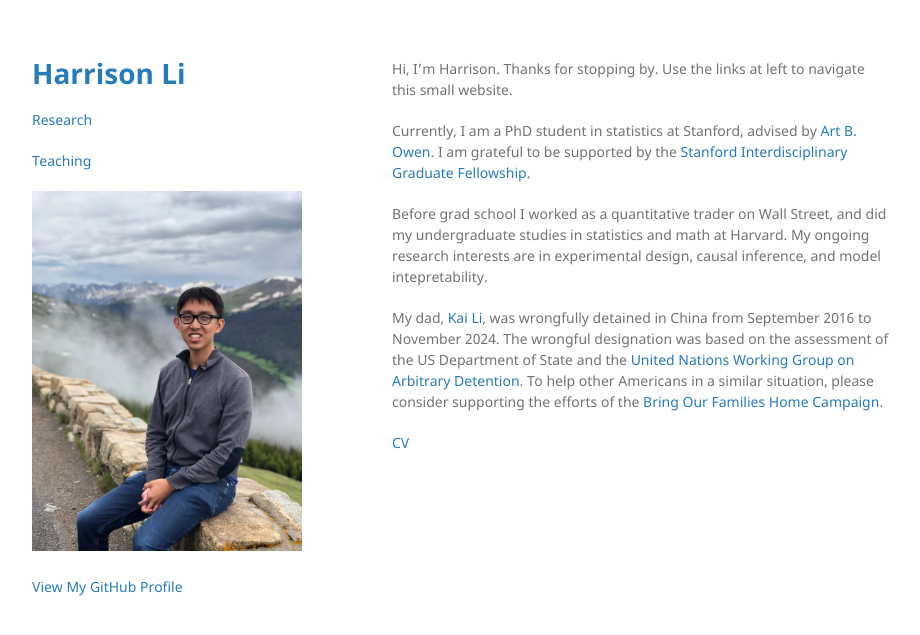
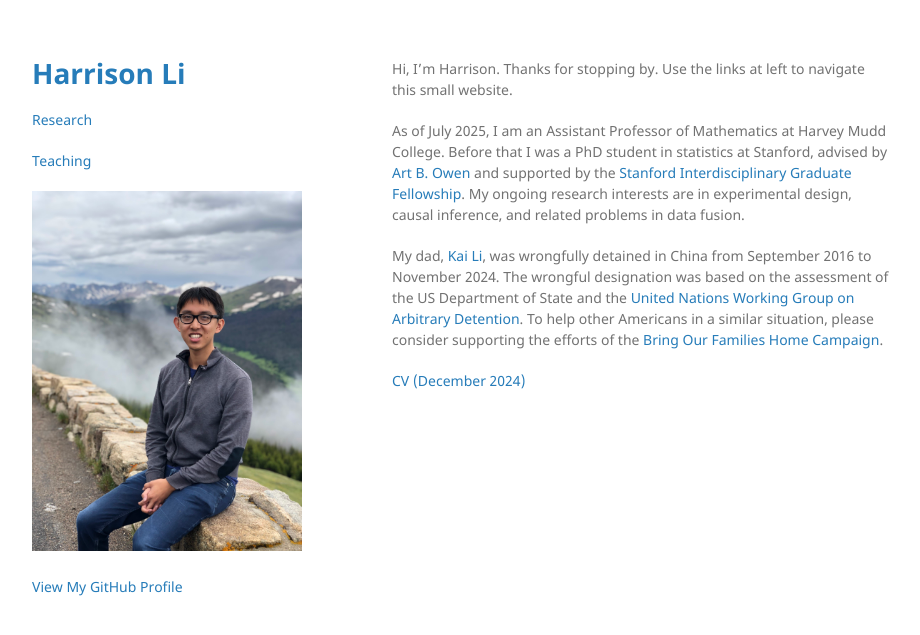
Before and after one commit to hli90722/hli90722.github.io, a Jekyll site: the page built from index.md, in a window 1280 px wide. Shown: the top 635 px of the page, without its empty margins (178-1098 px from the left). Built offline with Jekyll 4.4.1, drawn with Linux system fonts in a browser that asks for light colours; the repository's description, which GitHub fills in, is left out.

Commit message:
updated main

```diff
--- a/index.md
+++ b/index.md
@@ -7,12 +7,10 @@ layout: default
 
 Hi, I'm Harrison. Thanks for stopping by. Use the links at left to navigate this small website.
 
-Currently, I am a PhD student in statistics at Stanford, advised by [Art B. Owen](https://artowen.su.domains/). I am grateful to be supported by the [Stanford Interdisciplinary Graduate Fellowship](https://vpge.stanford.edu/fellowships-funding/sigf).
-
-Before grad school I worked as a quantitative trader on Wall Street, and did my undergraduate studies in statistics and math at Harvard. My ongoing research interests are in experimental design, causal inference, and model intepretability.
+As of July 2025, I am an Assistant Professor of Mathematics at Harvey Mudd College. Before that I was a PhD student in statistics at Stanford, advised by [Art B. Owen](https://artowen.su.domains/) and supported by the [Stanford Interdisciplinary Graduate Fellowship](https://vpge.stanford.edu/fellowships-funding/sigf). My ongoing research interests are in experimental design, causal inference, and related problems in data fusion.
 
 My dad, [Kai Li](https://en.wikipedia.org/wiki/Kai_Li_(businessman)), was wrongfully detained in China from September 2016 to November 2024. The wrongful designation was based on the assessment of the US Department of State and the [United Nations
 Working Group on Arbitrary Detention](https://www.ohchr.org/sites/default/files/Documents/Issues/Detention/Opinions/Session89/A_HRC_WGAD_2020_78.pdf). To help other Americans in a similar situation, please consider supporting the efforts of the [Bring Our Families Home Campaign](https://www.bringourfamilieshome.org/).
 
 
-[CV](https://github.com/hli90722/hli90722.github.io/blob/main/HLi_CV.pdf)
+[CV (December 2024)](https://github.com/hli90722/hli90722.github.io/blob/main/HLi_CV.pdf)
```
Also changed, not shown: 2 other files.
